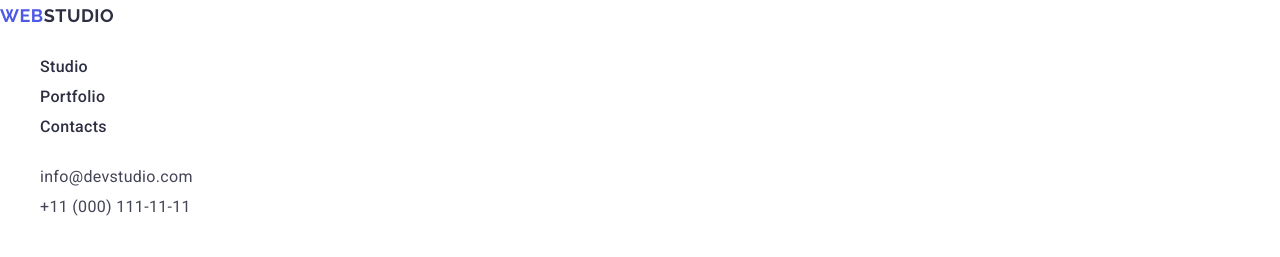
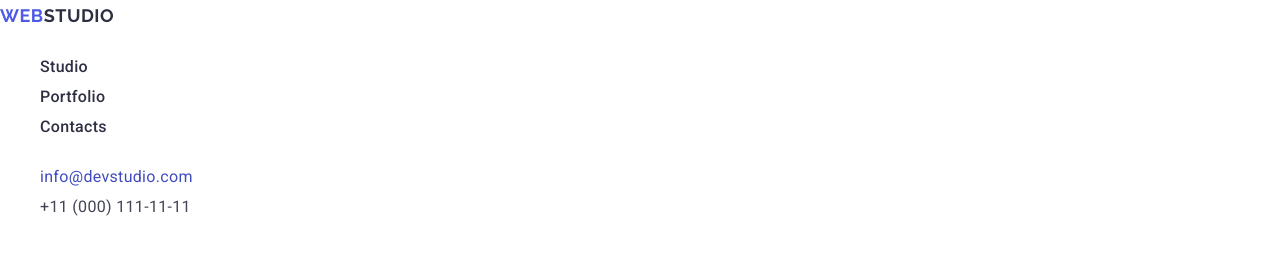
Before and after one commit to SlavaKhor/goit-markup-hw-02, a plain HTML site: page index.html in a window 1280 px wide. In both pictures the pointer is over the link "info@devstudio.com". Shown: the top 257 px of the page. Drawn offline with nearby package versions, Linux system fonts and the light colour scheme.

Commit message:
test1234

```diff
--- a/css/styles.css
+++ b/css/styles.css
@@ -67,8 +67,8 @@ p{
     color: #434455;
 }
 
-.email:hover,
-.email:focus{
+.contact:hover,
+.contact:focus{
     color: #404bbf;
 }
 
```
